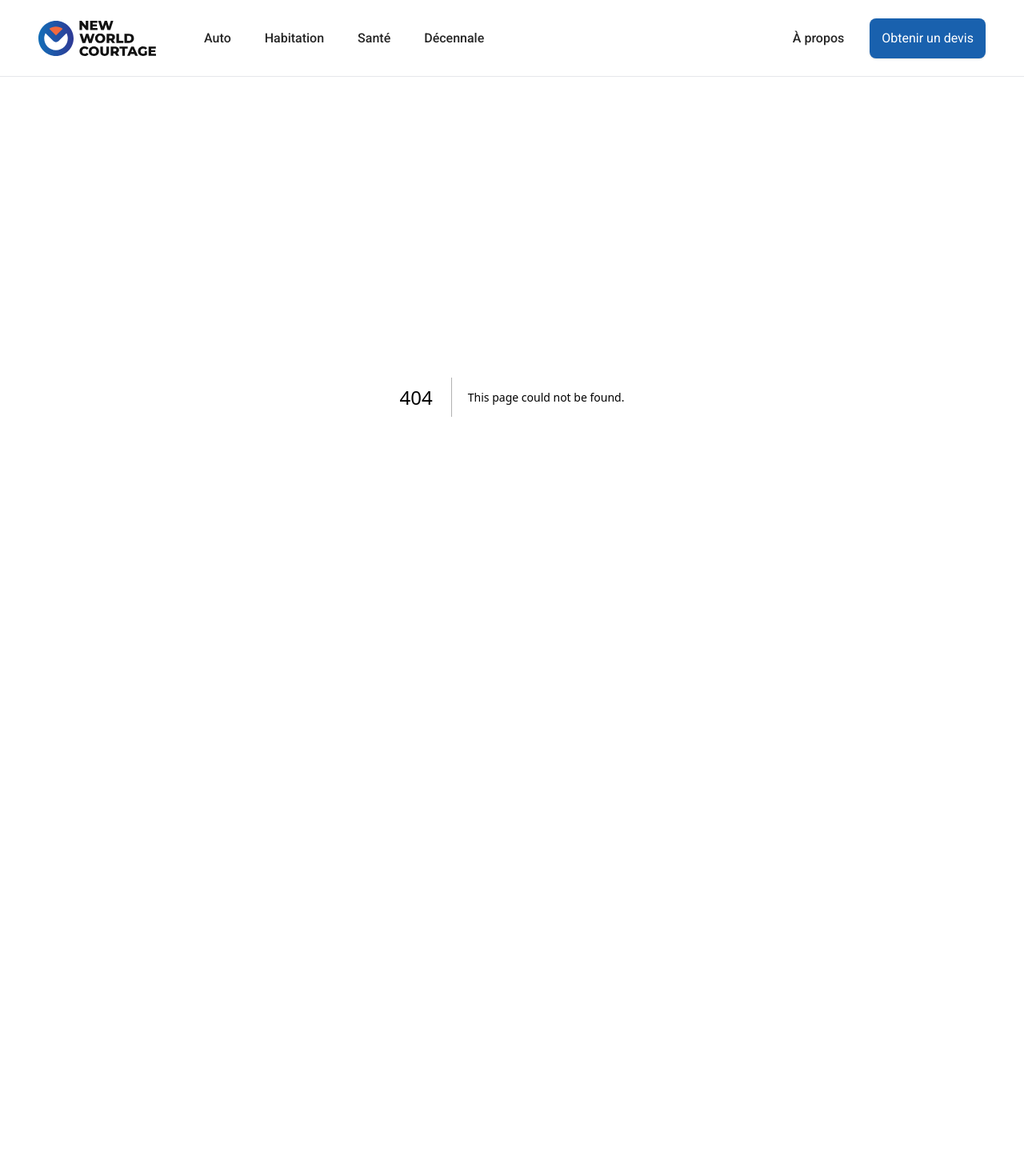
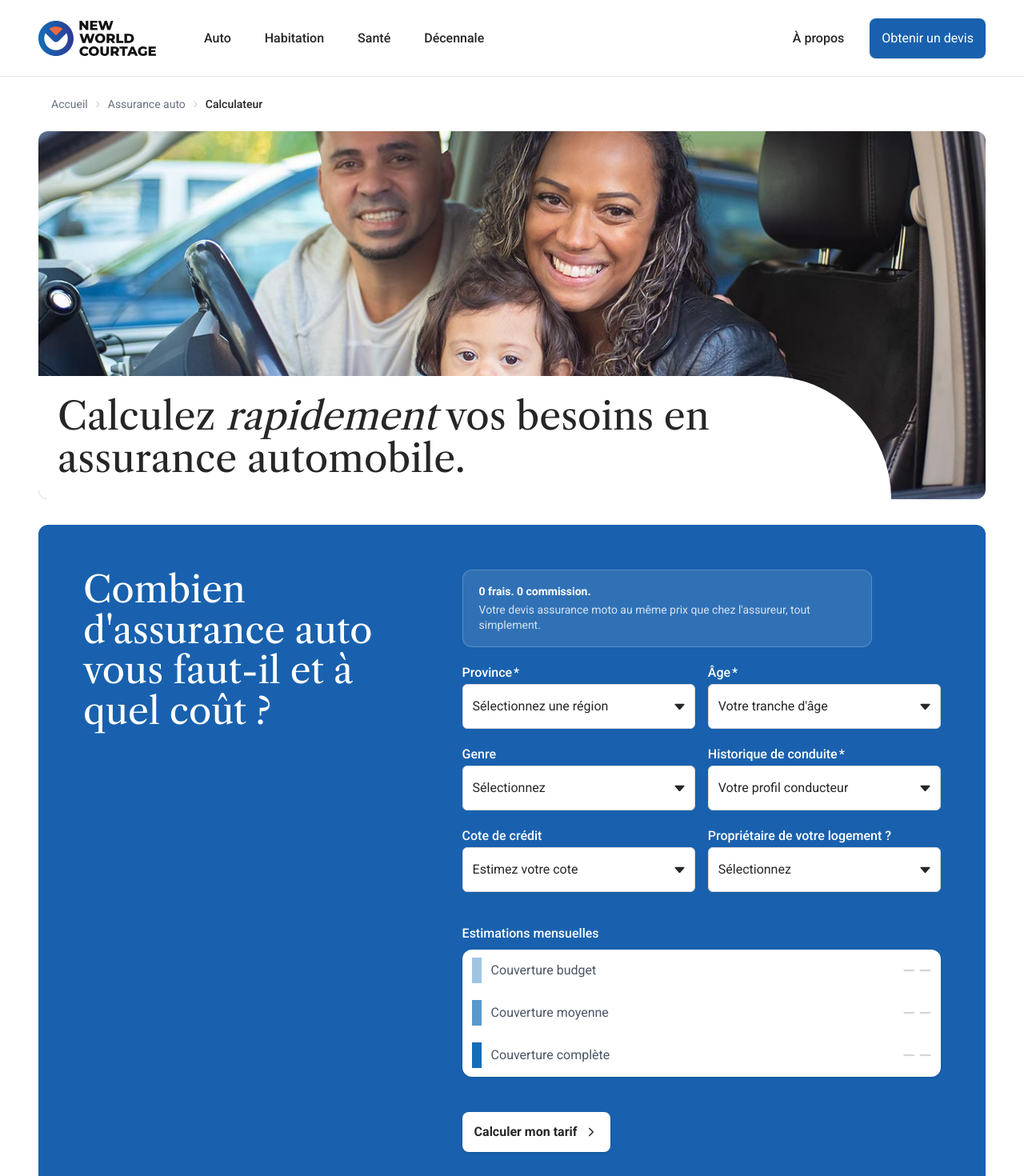
Before and after one commit to mehdibenrabiaa/new_world_courtage, a Next.js app: page /assurance-auto/calculateur in a window 1280 px wide. Before the commit this address had no page. Shown: the top 1470 px of the page at 80% size. Before the commit the page ends 896 px from the top, so only its background shows below. Built offline with nearby package versions, Linux system fonts and the light colour scheme.

Commit message:
refactor: move calculator to /assurance-auto/calculateur/, redirect old routes

```diff
--- a/components/Footer.js
+++ b/components/Footer.js
@@ -54,7 +54,7 @@ const GUIDE_LINKS = [
     items: [
       { label: "Comment choisir son assurance auto ?", href: "/auto-insurance/how-to-buy-car-insurance/" },
       { label: "Quelle couverture auto choisir ?", href: "/auto-insurance/how-much-car-insurance-do-you-need/" },
-      { label: "Calculateur assurance auto", href: "/auto-insurance/car-insurance-calculator/" },
+      { label: "Calculateur assurance auto", href: "/assurance-auto/calculateur/" },
     ],
   },
   {
--- a/components/VehicleIdentityForm.js
+++ b/components/VehicleIdentityForm.js
@@ -64,7 +64,7 @@ export default function VehicleIdentityForm() {
     if (drivingRecord) q.set("driving", drivingRecord);
     if (creditScore)   q.set("credit",  creditScore);
     if (ownsHome)      q.set("home",    ownsHome);
-    router.push(`/auto-insurance/car-insurance-calculator/devis/?${q.toString()}`);
+    router.push(`/assurance-auto/calculateur/devis/?${q.toString()}`);
   }
 
   const triggerCls = (field) =>
--- a/components/navData.js
+++ b/components/navData.js
@@ -18,7 +18,7 @@ export const NAV_ITEMS = [
         heading: 'Outils & Ressources',
         links: [
           { label: 'Comparer les devis auto', href: '/assurance-auto/devis/' },
-          { label: "Calculateur d'assurance auto", href: '/auto-insurance/car-insurance-calculator/' },
+          { label: "Calculateur d'assurance auto", href: '/assurance-auto/calculateur/' },
           { label: 'Tarifs auto par département', href: '/assurance-auto/tarifs/' },
           { label: "Coût de l'assurance auto", href: '/assurance-auto/cout/' },
         ],
--- a/next.config.js
+++ b/next.config.js
@@ -4,6 +4,20 @@ const nextConfig = {
   poweredByHeader: false,
   experimental: {
     optimizeCss: true,
+  },
+  async redirects() {
+    return [
+      {
+        source: '/auto-insurance/car-insurance-calculator/devis/:path*',
+        destination: '/assurance-auto/calculateur/devis/:path*',
+        permanent: true,
+      },
+      {
+        source: '/auto-insurance/car-insurance-calculator/:path*',
+        destination: '/assurance-auto/calculateur/:path*',
+        permanent: true,
+      },
+    ]
   },
   async headers() {
     return [
--- a/pages/auto-insurance/car-insurance-calculator/index.js
+++ b/pages/assurance-auto/calculateur/index.js
@@ -16,7 +16,7 @@ function PageBreadcrumb() {
         </BreadcrumbItem>
         <BreadcrumbSeparator />
         <BreadcrumbItem>
-          <BreadcrumbLink href="/auto-insurance/">Assurance auto</BreadcrumbLink>
+          <BreadcrumbLink href="/assurance-auto/">Assurance auto</BreadcrumbLink>
         </BreadcrumbItem>
         <BreadcrumbSeparator />
         <BreadcrumbItem>
@@ -37,7 +37,7 @@ export default function CarInsuranceCalculatorPage() {
           content="Estimez le coût de votre assurance auto en quelques clics. Calculateur gratuit pour comparer les offres selon votre profil."
         />
         <meta name="robots" content="index, follow" />
-        <link rel="canonical" href="https://www.newworldcourtage.fr/auto-insurance/car-insurance-calculator/" />
+        <link rel="canonical" href="https://new-world-courtage.vercel.app/assurance-auto/calculateur/" />
       </Head>
 
       <main>
```
Also changed, not shown: pages/assurance-auto/calculateur/devis/index.js (renamed from pages/auto-insurance/car-insurance-calculator/devis/index.js, +0 -8 lines).
